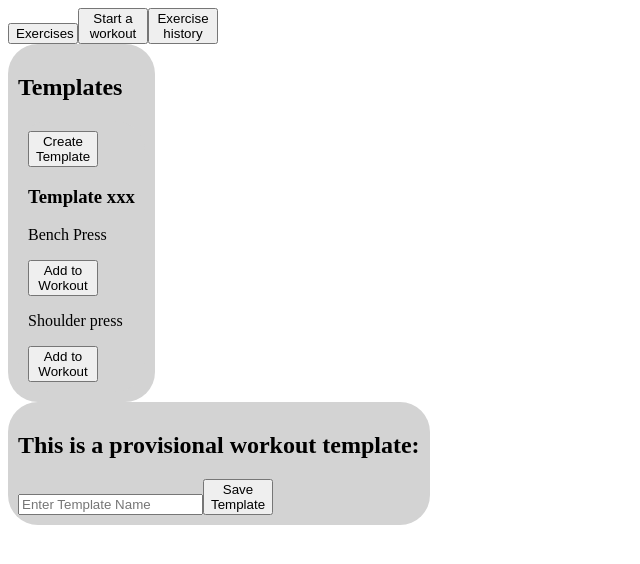
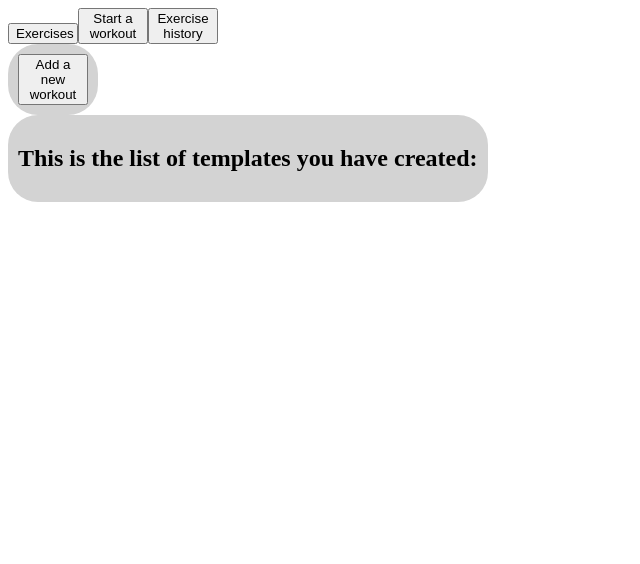
Before and after one commit to christianyarwood62/workout-app, a React (Vite) app: page / in a window 1280 px wide. Both pictures are taken after a click on the button "Start a workout". Shown: the top 564 px of the page, without its empty margins (0-640 px from the left). Built offline with nearby package versions, Linux system fonts and the light colour scheme.

Commit message:
Moved WorkoutTemplateList into its own component

```diff
--- a/src/App.jsx
+++ b/src/App.jsx
@@ -82,8 +82,6 @@ const initialExercises = [
 ];
 
 const initialExercisesInTemplate = [];
-
-// const workoutHistory = [{ test }];
 
 const initialExerciseRoutine = [];
 
@@ -182,13 +180,7 @@ function WorkoutList({
   );
 }
 
-function Exercise({
-  exercise,
-  children,
-  onSelection,
-  selectedExercise,
-  onAddToWorkout,
-}) {
+function Exercise({ exercise, children, onSelection, selectedExercise }) {
   const isSelected = selectedExercise?.id === exercise.id;
 
   return (
@@ -219,19 +211,14 @@ function ExerciseDetails({ selectedExercise, onSelection }) {
   );
 }
 
-function WorkoutTab({
-  exerciseRoutine,
-  chosenExerciseForRoutine,
-  onAddToWorkout,
-  exercises,
-  templateList = { templateList },
-  onSetTemplateList = { onSetTemplateList },
-}) {
+function WorkoutTab({ exercises, templateList, onSetTemplateList }) {
   const [showCreateWorkoutTemplate, setShowCreateWorkoutTemplate] =
     useState(false);
   const [chosenExercisesList, setChosenExerciseList] = useState([]);
   const [chosenExercise, setChosenExercise] = useState([]);
   const [templateName, setTemplateName] = useState("");
+  const [isExerciseTemplateListOpen, setIsExerciseTemplateListOpen] =
+    useState(false);
 
   function handleSetTemplateName(name) {
     setTemplateName(name.target.value);
@@ -251,9 +238,8 @@ function WorkoutTab({
 
   return (
     <div>
-      <TemplateList
+      <TemplateWorkout
         onShowCreateWorkoutTemplate={handleShowCreateWorkoutTemplate}
-        onAddToWorkout={onAddToWorkout}
       />
       {showCreateWorkoutTemplate && (
         <CreateWorkoutTemplateForm
@@ -262,45 +248,29 @@ function WorkoutTab({
           onAddChosenExercisesList={handleAddExerciseToTemplate}
           chosenExercise={chosenExercise}
           onHandleChosenExercise={handleChosenExercise}
+          onSetIsAddExerciseInputOpen={setIsExerciseTemplateListOpen}
         />
       )}
-      <ExerciseTemplate
+      {isExerciseTemplateListOpen && (
+        <ProposedExerciseTemplateList
           onSetTemplateName={handleSetTemplateName}
           templateName={templateName}
           chosenExercisesList={chosenExercisesList}
           templateList={templateList}
           onSetTemplateList={onSetTemplateList}
+          isExerciseTemplateListOpen={isExerciseTemplateListOpen}
         />
+      )}
+      <WorkoutTemplateList templateList={templateList} />
     </div>
   );
 }
 
-function TemplateList({ onAddToWorkout, onShowCreateWorkoutTemplate }) {
-  return (
-    <div className="container">
-      <h2>Templates</h2>
-      <TemplateWorkout
-        onShowCreateWorkoutTemplate={onShowCreateWorkoutTemplate}
-        onAddToWorkout={onAddToWorkout}
-      />
-    </div>
-  );
-}
-
-function TemplateWorkout({ onAddToWorkout, onShowCreateWorkoutTemplate }) {
+function TemplateWorkout({ onShowCreateWorkoutTemplate }) {
   return (
     <div className="container">
       <button onClick={() => onShowCreateWorkoutTemplate()}>
-        Create Template
-      </button>
-      <h3>Template xxx</h3>
-      <p>Bench Press</p>
-      <button onClick={() => onAddToWorkout("bench press")}>
-        Add to Workout
-      </button>
-      <p>Shoulder press</p>
-      <button onClick={() => onAddToWorkout("Shoulder press")}>
-        Add to Workout
+        Add a new workout
       </button>
     </div>
   );
@@ -311,6 +281,7 @@ function CreateWorkoutTemplateForm({
   onAddChosenExercisesList,
   chosenExercise,
   onHandleChosenExercise,
+  onSetIsAddExerciseInputOpen,
 }) {
   const [exercisesInSelectBox, setExercisesInSelectBox] = useState(
     initialExercisesInTemplate
@@ -330,7 +301,7 @@ function CreateWorkoutTemplateForm({
     <div className="container">
       <div>
         <button>x</button>
-        <h2>Create a template:</h2>
+        <h2>New Workout Template!</h2>
         <form>
           {isAddExerciseInputOpen ? (
             ""
@@ -345,7 +316,7 @@ function CreateWorkoutTemplateForm({
             onAddChosenExercisesList={onAddChosenExercisesList}
             onHandleChosenExercise={onHandleChosenExercise}
             isAddExerciseInputOpen={isAddExerciseInputOpen}
-            onSetIsAddExerciseInputOpen={setIsAddExerciseInputOpen}
+            onSetIsAddExerciseInputOpen={onSetIsAddExerciseInputOpen}
           />
         </form>
       </div>
@@ -371,7 +342,13 @@ function AddExercisetoTemplateInput({
       {" "}
       {isAddExerciseInputOpen ? (
         <div>
-          <button onClick={(e) => handleSetIsAddExerciseOpen(e)}>x</button>
+          <button
+            onClick={(e) => {
+              handleSetIsAddExerciseOpen(e);
+            }}
+          >
+            x
+          </button>
           <select onChange={(e) => onHandleChosenExercise(e)}>
             <option>Choose an exercise</option>
             {exercises.map((exercise, i) => (
@@ -379,7 +356,10 @@ function AddExercisetoTemplateInput({
             ))}
           </select>
           <button
-            onClick={(e) => onAddChosenExercisesList(e, { chosenExercise })}
+            onClick={(e) => {
+              onAddChosenExercisesList(e, { chosenExercise });
+              onSetIsAddExerciseInputOpen(true);
+            }}
           >
             Add
           </button>
@@ -391,11 +371,10 @@ function AddExercisetoTemplateInput({
   );
 }
 
-function ExerciseTemplate({
+function ProposedExerciseTemplateList({
   templateName,
   onSetTemplateName,
   chosenExercisesList,
-  setTemplateList,
   onSetTemplateList,
   templateList,
 }) {
@@ -422,12 +401,20 @@ function ExerciseTemplate({
         ))}
         <button>Save Template</button>
       </form>
+    </div>
+  );
+}
+
+function WorkoutTemplateList({ templateList }) {
+  return (
+    <div className="container">
+      <h2>This is the list of templates you have created:</h2>
       {templateList &&
         templateList.map((item, i) => (
           <div key={`template-${i}`}>
             {item.map((element, i) =>
               i === 0 ? (
-                <h2 key={`template-header-${i}`}>{element}</h2>
+                <h3 key={`template-header-${i}`}>{element}</h3>
               ) : (
                 <div key={`template-exercise-${i}`}>{element}</div>
               )
```
Lines whose indentation alone changed are shown as unchanged.
